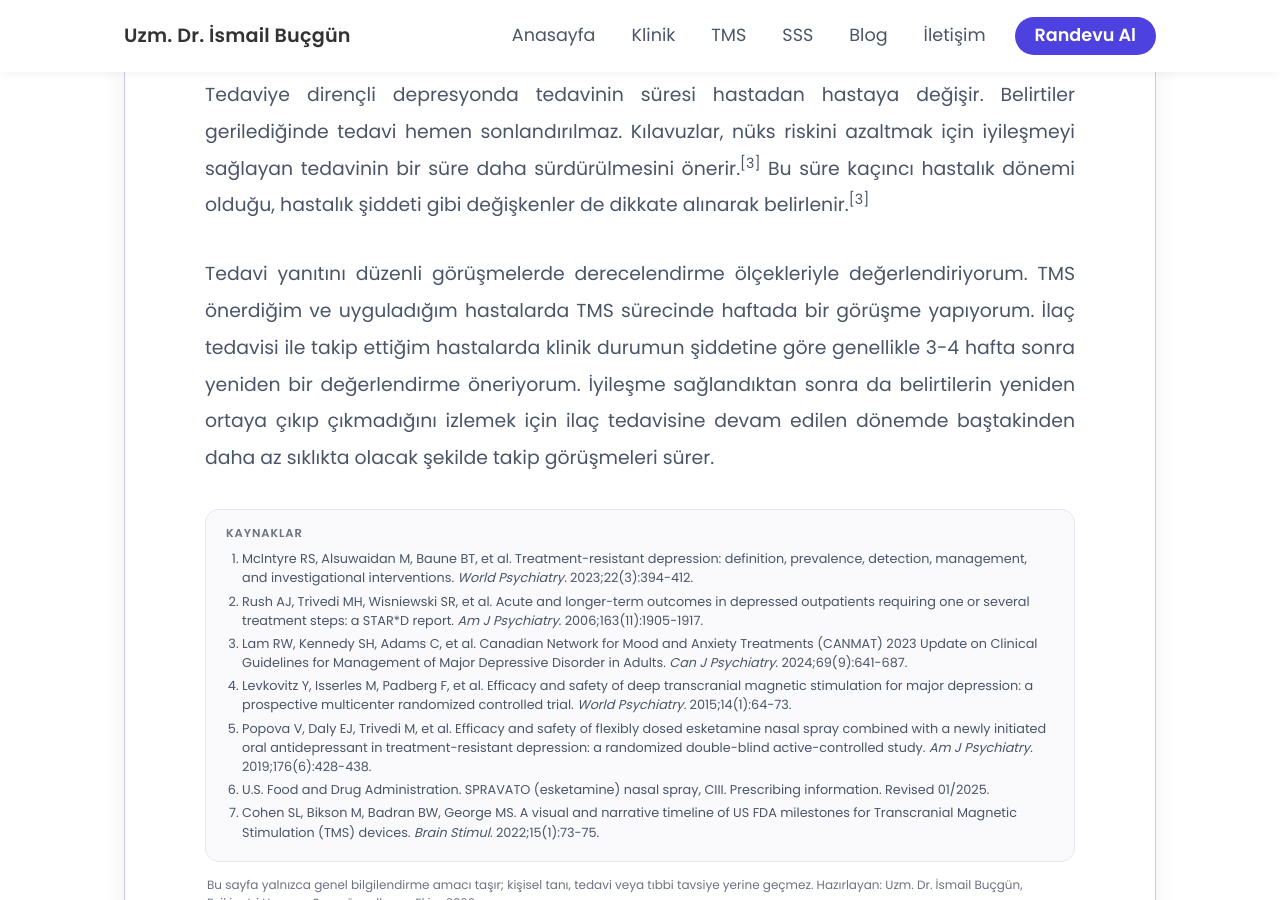
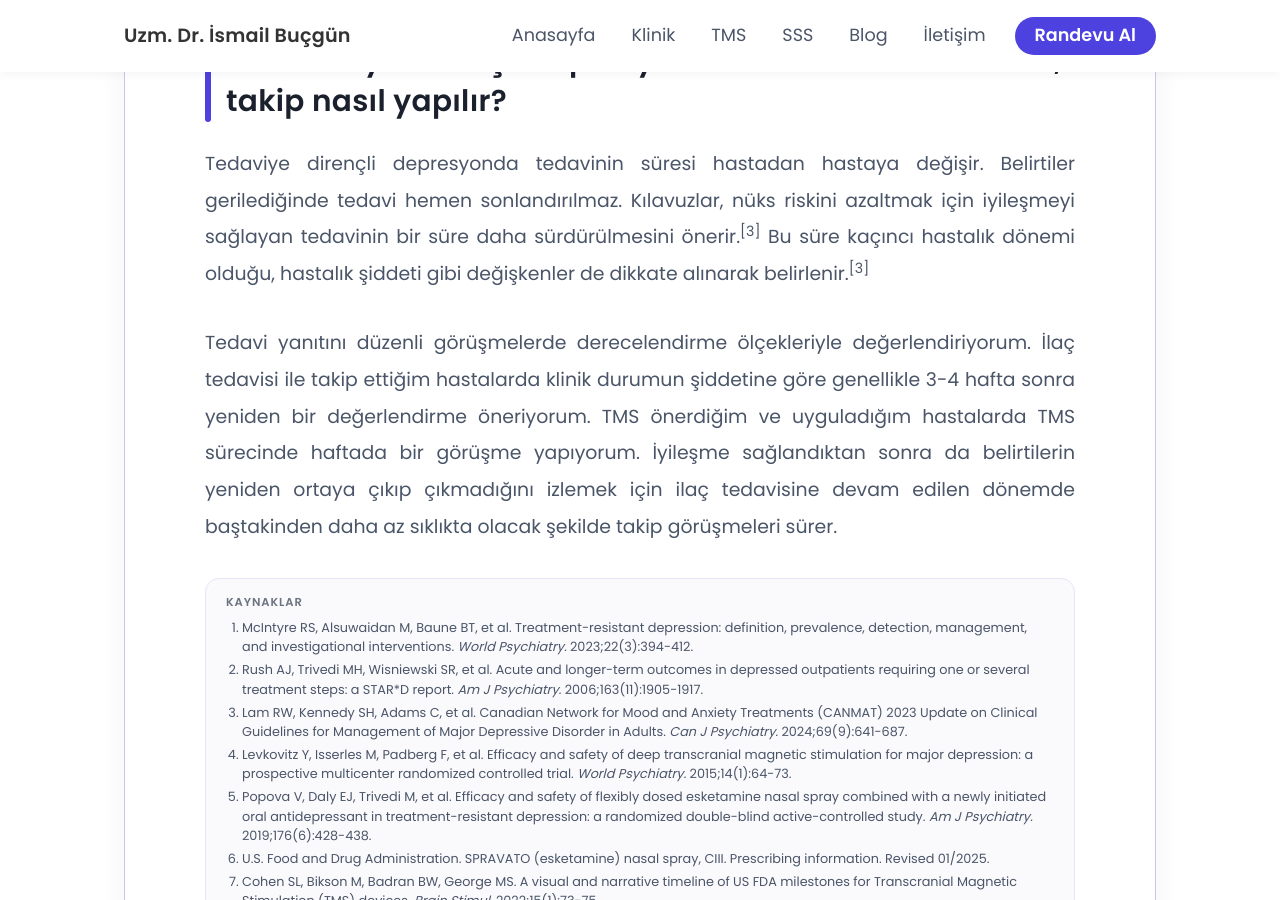
Before and after one commit to ibucgun/ibucgun.github.io, a Jekyll site: the page built from tedaviye-direncli-depresyon.html, in a window 1280 px wide and 900 px high, scrolled down 5321 px. Built offline with Jekyll 4.4.1, drawn with Linux system fonts in a browser that asks for light colours.

Commit message:
Update tedaviye-direncli-depresyon.html

```diff
--- a/tedaviye-direncli-depresyon.html
+++ b/tedaviye-direncli-depresyon.html
@@ -38,7 +38,10 @@
 </p>
 
 <p>
-Büyük ölçekli çalışmalarda, ilk verilen antidepresan tedavisiyle hastaların önemli bir bölümünde tam iyileşme sağlanamadığı ve sonrasındaki her yeni tedavi basamağında tam iyileşme olasılığının azaldığı bildirilmiştir.<sup>[2]</sup> Tedaviye dirençli depresyonda psikiyatrik ve tıbbi değerlendirme daha ayrıntılı yapılır ve bugüne kadar alınan tedaviler göz önünde bulundurularak sonraki basamak tedavi seçenekleri gözden geçirilir.
+Büyük ölçekli çalışmalarda, ilk verilen antidepresan tedavisiyle hastaların önemli bir bölümünde tam iyileşme sağlanamadığı ve sonrasındaki her yeni tedavi basamağında tam iyileşme olasılığının azaldığı bildirilmiştir.<sup>[2]</sup>
+</p>
+<p>
+Tedaviye dirençli depresyonda psikiyatrik ve tıbbi değerlendirme daha ayrıntılı yapılır ve bugüne kadar alınan tedaviler göz önünde bulundurularak sonraki basamak tedavi seçenekleri gözden geçirilir.
 </p>
 
 <h2 id="belirtiler">2. Tedaviye dirençli depresyonun belirtileri nelerdir?</h2>
@@ -138,5 +141,5 @@
 </p>
 
 <p>
-Tedavi yanıtını düzenli görüşmelerde derecelendirme ölçekleriyle değerlendiriyorum. TMS önerdiğim ve uyguladığım hastalarda TMS sürecinde haftada bir görüşme yapıyorum. İlaç tedavisi ile takip ettiğim hastalarda klinik durumun şiddetine göre genellikle 3-4 hafta sonra yeniden bir değerlendirme öneriyorum. İyileşme sağlandıktan sonra da belirtilerin yeniden ortaya çıkıp çıkmadığını izlemek için ilaç tedavisine devam edilen dönemde baştakinden daha az sıklıkta olacak şekilde takip görüşmeleri sürer.
+Tedavi yanıtını düzenli görüşmelerde derecelendirme ölçekleriyle değerlendiriyorum. İlaç tedavisi ile takip ettiğim hastalarda klinik durumun şiddetine göre genellikle 3-4 hafta sonra yeniden bir değerlendirme öneriyorum. TMS önerdiğim ve uyguladığım hastalarda TMS sürecinde haftada bir görüşme yapıyorum. İyileşme sağlandıktan sonra da belirtilerin yeniden ortaya çıkıp çıkmadığını izlemek için ilaç tedavisine devam edilen dönemde baştakinden daha az sıklıkta olacak şekilde takip görüşmeleri sürer.
 </p>
```
